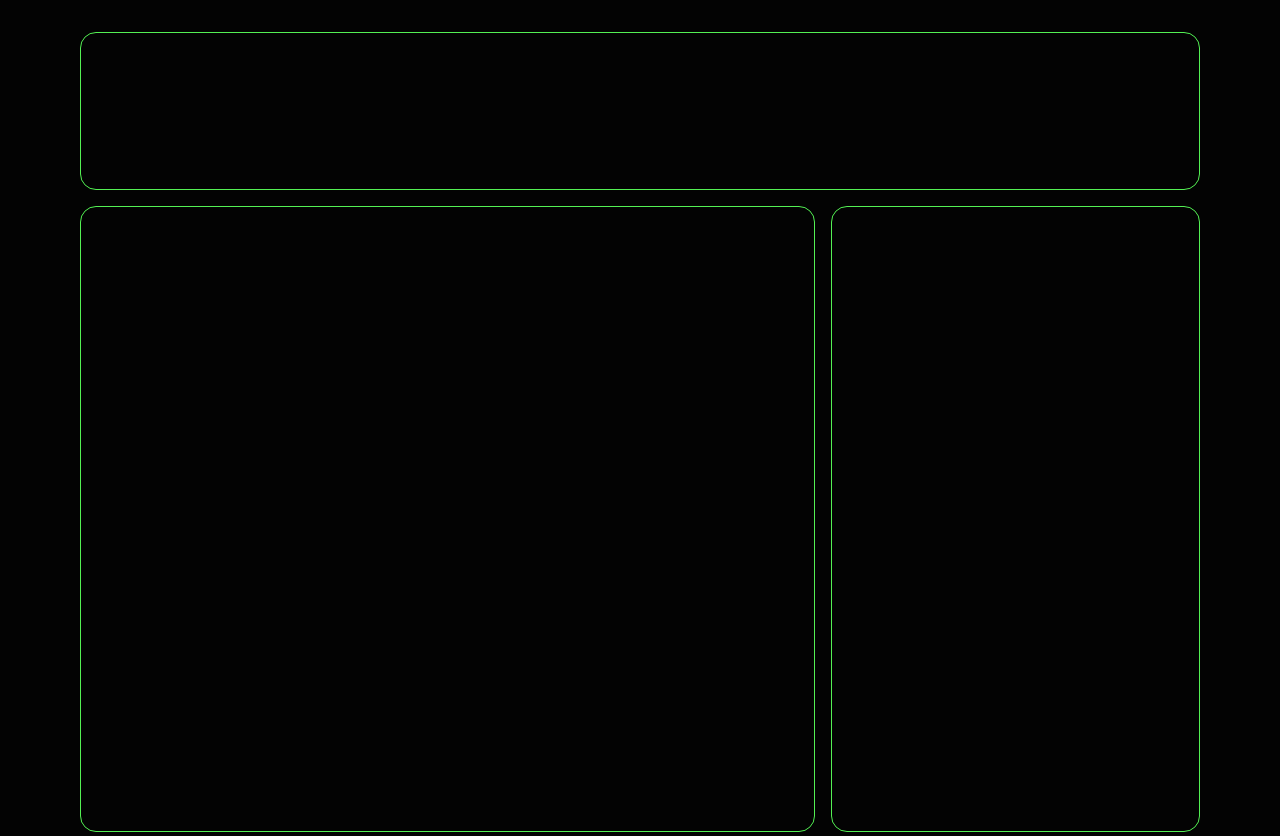
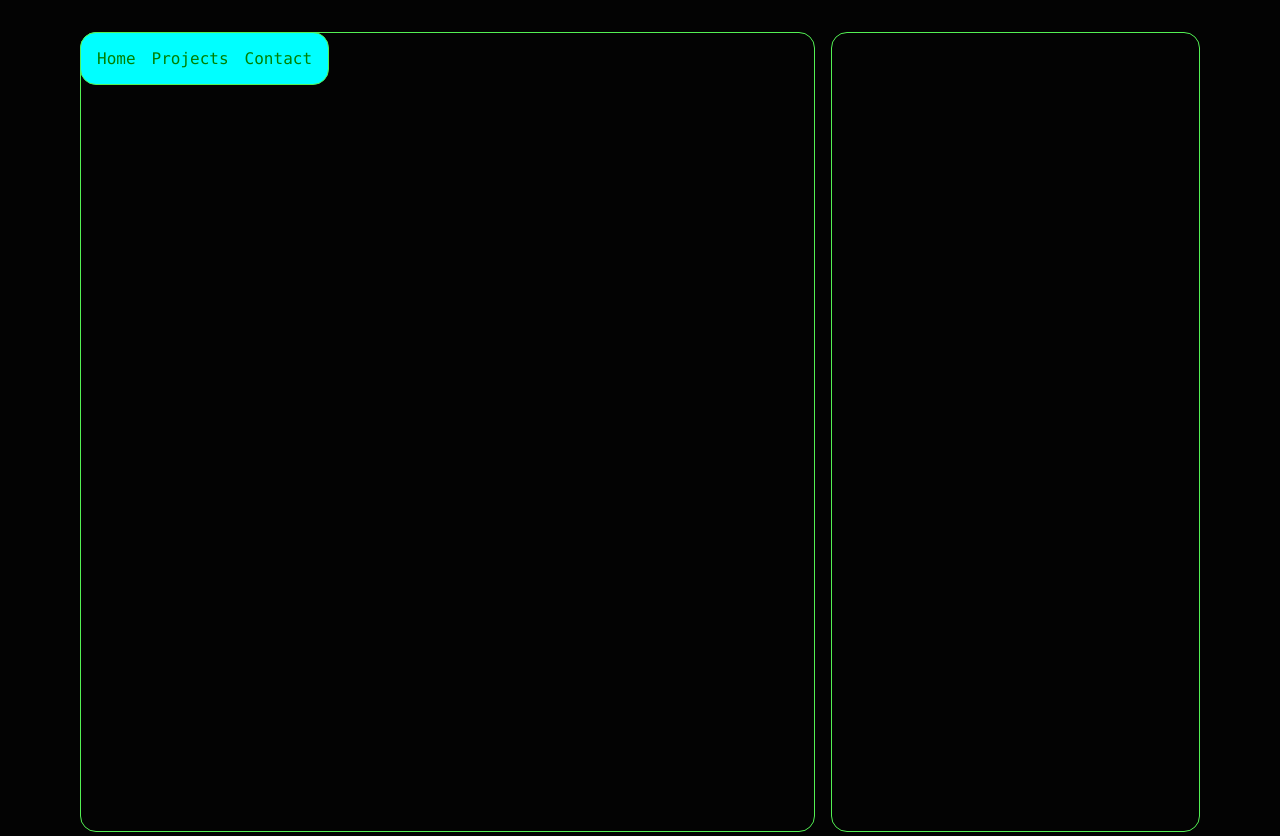
Before and after one commit to roborobbie123/Portfolio, a plain HTML site: page index.html in a window 1280 px wide. Shown: the top 836 px of the page. Drawn offline with nearby package versions, Linux system fonts and the light colour scheme.

Commit message:
added nav bar links

```diff
--- a/index.html
+++ b/index.html
@@ -10,14 +10,22 @@
     <script type="module" src="https://unpkg.com/ionicons@7.1.0/dist/ionicons/ionicons.esm.js"></script>
     <script nomodule src="https://unpkg.com/ionicons@7.1.0/dist/ionicons/ionicons.js"></script>
     <div class="container">
-        <header></header>
-        <section>
+        <header>
+            <nav>
+                <ul>
+                    <li><a href="#one">Home</a></li>
+                    <li><a href="#two">Projects</a></li>
+                    <li><a href="#links">Contact</a></li>
+                </ul>
+            </nav>
+        </header>
+        <section id="one">
             <div class="box-1"></div>
             <div class="box-2"></div>
         </section>
     </div>
     <div class="container second">
-        <section>
+        <section id="two">
             <div class="box-1"></div>
             <div class="box-2"></div>
         </section>
--- a/styles.css
+++ b/styles.css
@@ -2,6 +2,8 @@
     box-sizing: border-box;
     margin: 0;
     padding: 0;
+    font-family: "Lucida Console", monospace;
+    color: green;
 }
 body, .container {
     min-height: 100vh;
@@ -14,9 +16,26 @@ body, .container {
     margin: 2em 5em;
 }
 header {
+    display: flex;
     flex: 1;
     border: 1px solid rgb(83, 240, 83);
     border-radius: 1em;
+    position: fixed;
+    background-color: aqua;
+}
+nav ul {
+    flex: 1;
+    display: flex;
+    gap: 1em;
+    padding: 1em;
+}
+nav ul li {
+    flex: 1;
+    list-style-type: none;
+    text-decoration: none;
+}
+a {
+    text-decoration: none;
 }
 section {
     flex: 4;
```
